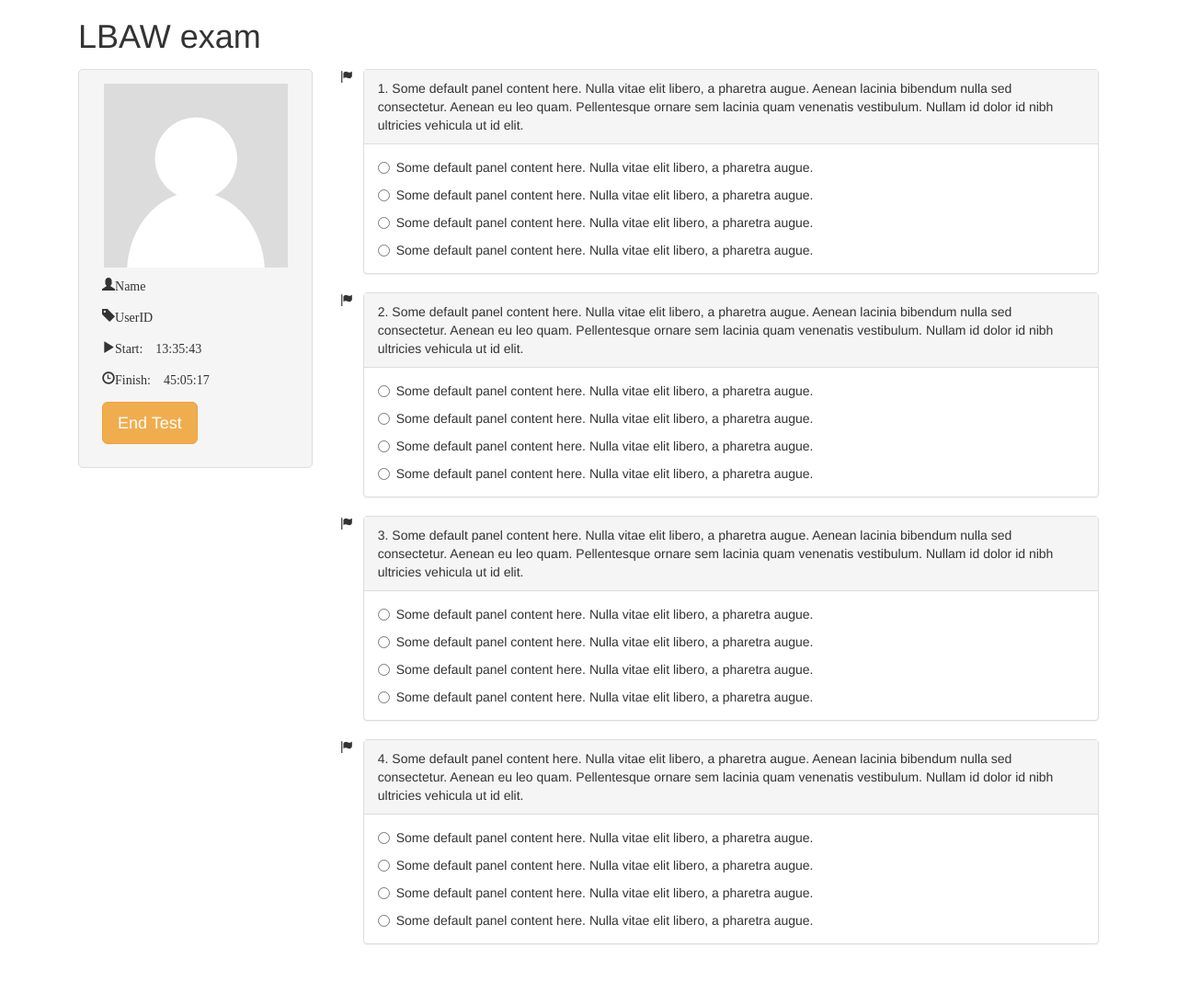
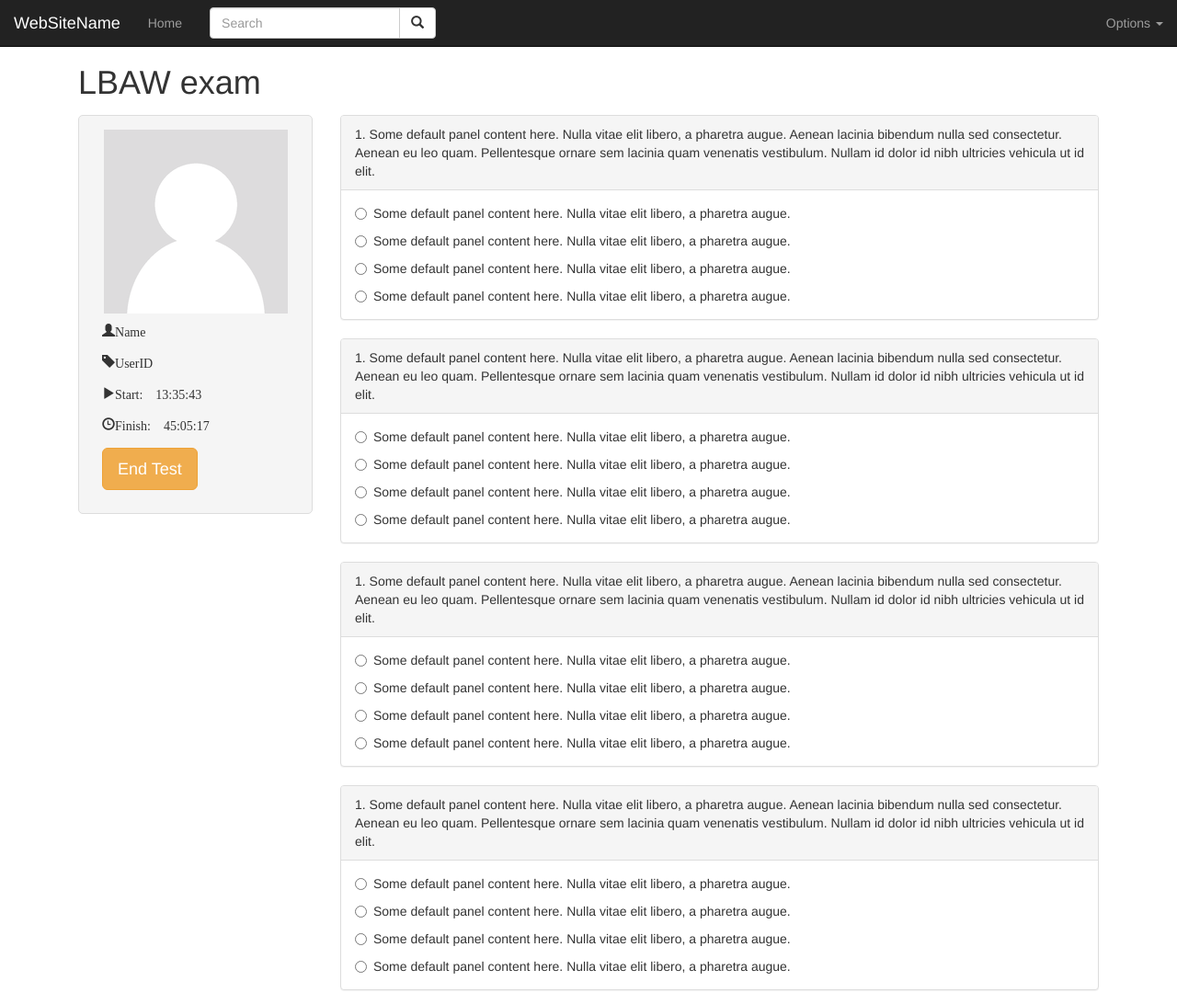
Before and after one commit to up201306506/LBAW55, a PHP site: page /exam.php in a window 1280 px wide. Shown: the whole page at 92% size. Before the commit the page ends 1027 px from the top, so only its background shows below. Run offline with PHP 8.4, Linux system fonts and the light colour scheme.

Commit message:
Flag removed.

```diff
--- a/Prototype/exam.css
+++ b/Prototype/exam.css
@@ -1,7 +1,3 @@
-.container {
-    margin-top: 20px;
-}
-
 h1 {
     margin: 0 0 0 15px;
 }
@@ -31,33 +27,14 @@ h1 {
     margin: 10px;
 }
 
-.question-group .panel, .question-group .panel-body {
+.panel, .panel-body {
 	padding: 0;
 }
 
-.question {
-    margin: 0;
-    border-radius: 0;
+.question-panel:last-child {
+    margin-bottom: 0;
 }
 
 .radio {
 	margin: 15px;
 }
-
-.question-group {
-    width: 100%;
-    height: 100%;
-    box-sizing: border-box;
-}
-
-.flag {
-    width: 3%;
-    float: left;
-    display: block;
-}
-
-.question-panel {
-    width: 97%;
-    float: left;
-    display: block;
-}
--- a/Prototype/exam.php
+++ b/Prototype/exam.php
@@ -11,6 +11,7 @@
 	<!-- Bootstrap -->
 	<link rel="stylesheet" type="text/css" href="Bootstrap/css/bootstrap.min.css">
 	<link rel="stylesheet" type="text/css" href="exam.css">
+	<link rel="stylesheet" type="text/css" href="navbar.css">
 
 	<!-- HTML5 shim and Respond.js for IE8 support of HTML5 elements and media queries -->
 	<!-- WARNING: Respond.js doesn't work if you view the page via file:// -->
@@ -20,6 +21,7 @@
 	<![endif]-->
 </head>
 <body>
+	<?php include 'navbar.php'; ?>
 	<div class="container">
 		<h1>LBAW exam</h1>
 		<div class="user col-sm-3">
@@ -36,8 +38,63 @@
 		</div>
 		<div class="exam col-sm-9">
 			<!-- <div class="exam-info"></div> -->
-			<div class="question-group">
-				<span class="glyphicon glyphicon-flag flag"></span>
+			<div class="panel panel-default question-panel">
+				<div class="panel-heading question">1. Some default panel content here. Nulla vitae elit libero, a pharetra augue. Aenean lacinia bibendum nulla sed consectetur. Aenean eu leo quam. Pellentesque ornare sem lacinia quam venenatis vestibulum. Nullam id dolor id nibh ultricies vehicula ut id elit.</div>
+				<div class="panel-body">
+					<form role="Question">
+						<div class="radio">
+							<label><input type="radio" name="optradio"/>Some default panel content here. Nulla vitae elit libero, a pharetra augue.</label>
+						</div>
+						<div class="radio">
+							<label><input type="radio" name="optradio"/>Some default panel content here. Nulla vitae elit libero, a pharetra augue.</label>
+						</div>
+						<div class="radio">
+							<label><input type="radio" name="optradio"/>Some default panel content here. Nulla vitae elit libero, a pharetra augue.</label>
+						</div>
+						<div class="radio">
+							<label><input type="radio" name="optradio"/>Some default panel content here. Nulla vitae elit libero, a pharetra augue.</label>
+						</div>
+					</form>
+				</div>
+			</div>
+			<div class="panel panel-default question-panel">
+				<div class="panel-heading question">1. Some default panel content here. Nulla vitae elit libero, a pharetra augue. Aenean lacinia bibendum nulla sed consectetur. Aenean eu leo quam. Pellentesque ornare sem lacinia quam venenatis vestibulum. Nullam id dolor id nibh ultricies vehicula ut id elit.</div>
+				<div class="panel-body">
+					<form role="Question">
+						<div class="radio">
+							<label><input type="radio" name="optradio"/>Some default panel content here. Nulla vitae elit libero, a pharetra augue.</label>
+						</div>
+						<div class="radio">
+							<label><input type="radio" name="optradio"/>Some default panel content here. Nulla vitae elit libero, a pharetra augue.</label>
+						</div>
+						<div class="radio">
+							<label><input type="radio" name="optradio"/>Some default panel content here. Nulla vitae elit libero, a pharetra augue.</label>
+						</div>
+						<div class="radio">
+							<label><input type="radio" name="optradio"/>Some default panel content here. Nulla vitae elit libero, a pharetra augue.</label>
+						</div>
+					</form>
+				</div>
+			</div>
+			<div class="panel panel-default question-panel">
+				<div class="panel-heading question">1. Some default panel content here. Nulla vitae elit libero, a pharetra augue. Aenean lacinia bibendum nulla sed consectetur. Aenean eu leo quam. Pellentesque ornare sem lacinia quam venenatis vestibulum. Nullam id dolor id nibh ultricies vehicula ut id elit.</div>
+				<div class="panel-body">
+					<form role="Question">
+						<div class="radio">
+							<label><input type="radio" name="optradio"/>Some default panel content here. Nulla vitae elit libero, a pharetra augue.</label>
+						</div>
+						<div class="radio">
+							<label><input type="radio" name="optradio"/>Some default panel content here. Nulla vitae elit libero, a pharetra augue.</label>
+						</div>
+						<div class="radio">
+							<label><input type="radio" name="optradio"/>Some default panel content here. Nulla vitae elit libero, a pharetra augue.</label>
+						</div>
+						<div class="radio">
+							<label><input type="radio" name="optradio"/>Some default panel content here. Nulla vitae elit libero, a pharetra augue.</label>
+						</div>
+					</form>
+				</div>
+			</div>
 			<div class="panel panel-default question-panel">
 				<div class="panel-heading question">1. Some default panel content here. Nulla vitae elit libero, a pharetra augue. Aenean lacinia bibendum nulla sed consectetur. Aenean eu leo quam. Pellentesque ornare sem lacinia quam venenatis vestibulum. Nullam id dolor id nibh ultricies vehicula ut id elit.</div>
 				<div class="panel-body">
@@ -58,73 +115,6 @@
 				</div>
 			</div>
 		</div>
-			<div class="question-group">
-				<span class="glyphicon glyphicon-flag flag"></span>
-				<div class="panel panel-default question-panel">
-					<div class="panel-heading question">2. Some default panel content here. Nulla vitae elit libero, a pharetra augue. Aenean lacinia bibendum nulla sed consectetur. Aenean eu leo quam. Pellentesque ornare sem lacinia quam venenatis vestibulum. Nullam id dolor id nibh ultricies vehicula ut id elit.</div>
-					<div class="panel-body">
-						<form role="Question">
-							<div class="radio">
-								<label><input type="radio" name="optradio"/>Some default panel content here. Nulla vitae elit libero, a pharetra augue.</label>
-							</div>
-							<div class="radio">
-								<label><input type="radio" name="optradio"/>Some default panel content here. Nulla vitae elit libero, a pharetra augue.</label>
-							</div>
-							<div class="radio">
-								<label><input type="radio" name="optradio"/>Some default panel content here. Nulla vitae elit libero, a pharetra augue.</label>
-							</div>
-							<div class="radio">
-								<label><input type="radio" name="optradio"/>Some default panel content here. Nulla vitae elit libero, a pharetra augue.</label>
-							</div>
-						</form>
-					</div>
-				</div>
-			</div>
-			<div class="question-group">
-				<span class="glyphicon glyphicon-flag flag"></span>
-				<div class="panel panel-default question-panel">
-					<div class="panel-heading question">3. Some default panel content here. Nulla vitae elit libero, a pharetra augue. Aenean lacinia bibendum nulla sed consectetur. Aenean eu leo quam. Pellentesque ornare sem lacinia quam venenatis vestibulum. Nullam id dolor id nibh ultricies vehicula ut id elit.</div>
-					<div class="panel-body">
-						<form role="Question">
-							<div class="radio">
-								<label><input type="radio" name="optradio"/>Some default panel content here. Nulla vitae elit libero, a pharetra augue.</label>
-							</div>
-							<div class="radio">
-								<label><input type="radio" name="optradio"/>Some default panel content here. Nulla vitae elit libero, a pharetra augue.</label>
-							</div>
-							<div class="radio">
-								<label><input type="radio" name="optradio"/>Some default panel content here. Nulla vitae elit libero, a pharetra augue.</label>
-							</div>
-							<div class="radio">
-								<label><input type="radio" name="optradio"/>Some default panel content here. Nulla vitae elit libero, a pharetra augue.</label>
-							</div>
-						</form>
-					</div>
-				</div>
-			</div>
-			<div class="question-group">
-				<span class="glyphicon glyphicon-flag flag"></span>
-				<div class="panel panel-default question-panel">
-					<div class="panel-heading question">4. Some default panel content here. Nulla vitae elit libero, a pharetra augue. Aenean lacinia bibendum nulla sed consectetur. Aenean eu leo quam. Pellentesque ornare sem lacinia quam venenatis vestibulum. Nullam id dolor id nibh ultricies vehicula ut id elit.</div>
-					<div class="panel-body">
-						<form role="Question">
-							<div class="radio">
-								<label><input type="radio" name="optradio"/>Some default panel content here. Nulla vitae elit libero, a pharetra augue.</label>
-							</div>
-							<div class="radio">
-								<label><input type="radio" name="optradio"/>Some default panel content here. Nulla vitae elit libero, a pharetra augue.</label>
-							</div>
-							<div class="radio">
-								<label><input type="radio" name="optradio"/>Some default panel content here. Nulla vitae elit libero, a pharetra augue.</label>
-							</div>
-							<div class="radio">
-								<label><input type="radio" name="optradio"/>Some default panel content here. Nulla vitae elit libero, a pharetra augue.</label>
-							</div>
-						</form>
-					</div>
-				</div>
-			</div>
-		</div>
 	</div>
 
 	<!-- jQuery (necessary for Bootstrap's JavaScript plugins) -->
--- /dev/null
+++ b/Prototype/navbar.css
@@ -0,0 +1,16 @@
+body {
+	padding-top: 70px;
+}
+
+.navbar {
+	border-radius: 0;
+}
+
+.navbar-form {
+	margin: 0;
+	padding: 0;
+}
+
+.input-group {
+	padding: 8px 15px;
+}
--- /dev/null
+++ b/Prototype/navbar.php
@@ -0,0 +1,37 @@
+<nav class="navbar navbar-inverse navbar-fixed-top" role="navigation">
+	<div class="container-fluid">
+		<div class="navbar-header">
+			<button type="button" class="navbar-toggle" data-toggle="collapse" data-target="#navbar">
+				<span class="icon-bar"></span>
+				<span class="icon-bar"></span>
+				<span class="icon-bar"></span>
+			</button>
+			<a class="navbar-brand" href="#">WebSiteName</a>
+		</div>
+		<div class="collapse navbar-collapse" id="navbar">
+			<ul class="nav navbar-nav">
+				<li><a href="#">Home</a></li>
+				<li>
+					<form class="navbar-form" action="searchpage.php" method="post" role="search">
+						<div class="input-group">
+							<input type="text" class="form-control" placeholder="Search"></input>
+							<div class="input-group-btn">
+								<button class="btn btn-default" type="submit"><span class="glyphicon glyphicon-search"></span></button>
+							</div>
+						</div>
+					</form>
+				</li>
+			</ul>
+			<ul class="nav navbar-nav navbar-right">
+				<li class="dropdown">
+					<a class="dropdown-toggle" data-toggle="dropdown" href="#">Options <span class="caret"></span></a>
+					<ul class="dropdown-menu">
+						<li><a href="#"><span class="glyphicon glyphicon-user"></span> Username</a></li>
+						<li><a href="#"><span class="glyphicon glyphicon-cog"></span> Settings</a></li>
+						<li><a href="index.php"><span class="glyphicon glyphicon-log-out"></span> Logout</a></li>
+					</ul>
+				</li>
+			</ul>
+		</div>
+	</div> <!-- container-fluid -->
+</nav> <!-- navbar -->
```
Also changed, not shown: Prototype/profile.css (+0 -17 lines), Prototype/profile.php (+2 -38 lines), Prototype/searchpage.css (+0 -17 lines), Prototype/searchpage.php (+2 -38 lines). Lines whose indentation alone changed are shown as unchanged.
